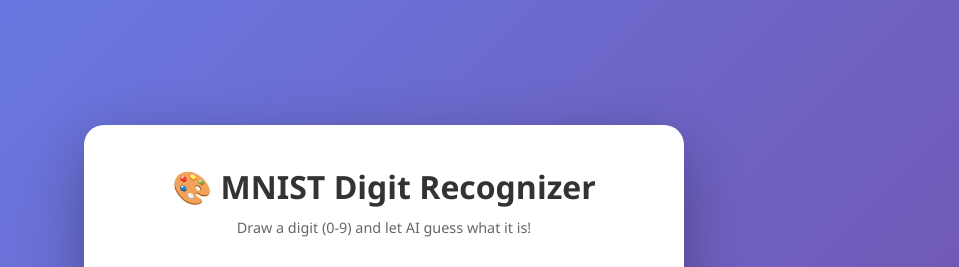
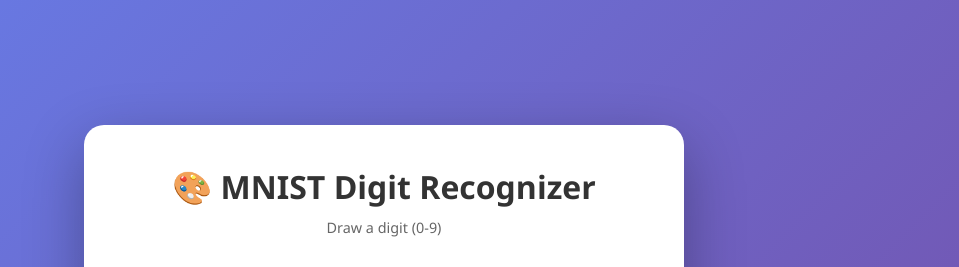
Before and after one commit to thanh24mse43019/MLFlow, a Flask app: page / in a window 1280 px wide. Shown: the top 267 px of the page, without its empty margins (256-1215 px from the left). Run offline with Flask 3, Linux system fonts and the light colour scheme.

Commit message:
Update index.html

```diff
--- a/templates/index.html
+++ b/templates/index.html
@@ -198,7 +198,7 @@
 <body>
     <div class="container">
         <h1>🎨 MNIST Digit Recognizer</h1>
-        <p class="subtitle">Draw a digit (0-9) and let AI guess what it is!</p>
+        <p class="subtitle">Draw a digit (0-9)</p>
 
         <div class="canvas-container">
             <canvas id="canvas" width="280" height="280"></canvas>
@@ -340,4 +340,5 @@
         }
     </script>
 </body>
+
 </html>
```
